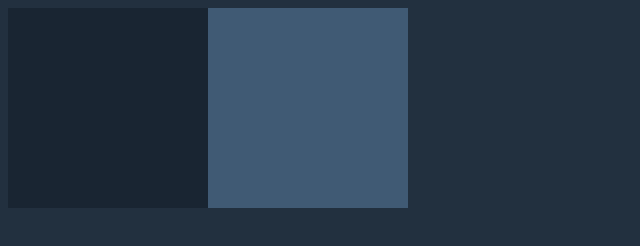
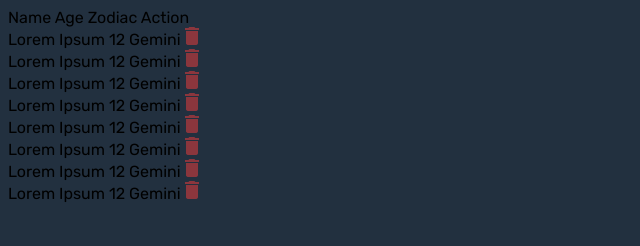
Before and after one commit to annavu/component-task, a website built with webpack: page src/index.html in a window 1280 px wide. Shown: the whole page, without its empty margins (0-640 px from the left). Built offline with nearby package versions, Linux system fonts and the light colour scheme.

Commit message:
add markup

```diff
--- a/src/index.html
+++ b/src/index.html
@@ -7,9 +7,70 @@
   <title>Document</title>
 </head>
 <body>
-  <div class="container">
-    <div class="one"></div>
-    <div class="two"></div>
-  </div>
+  <section class="table">
+      <div class="row table__header">
+        <span class="row__cell row__cell--header">Name</span>
+        <span class="row__cell row__cell--header">Age</span>
+        <span class="row__cell row__cell--header">Zodiac</span>
+        <span class="row__cell row__cell--header">Action</span>
+      </div>
+      <div class="table__content">
+        <div class="row">
+          <span class="row__cell">Lorem Ipsum</span>
+          <span class="row__cell">12</span>
+          <span class="row__cell">Gemini</span>
+          <img src="img/bin.png" class="row__cell img" alt="">
+        </div>
+
+      <div class="row">
+        <span class="row__cell">Lorem Ipsum</span>
+        <span class="row__cell">12</span>
+        <span class="row__cell">Gemini</span>
+        <img src="img/bin.png" class="row__cell img" alt="">
+      </div>
+
+      <div class="row">
+        <span class="row__cell">Lorem Ipsum</span>
+        <span class="row__cell">12</span>
+        <span class="row__cell">Gemini</span>
+        <img src="img/bin.png" class="row__cell img" alt="">
+      </div>
+
+      <div class="row">
+        <span class="row__cell">Lorem Ipsum</span>
+        <span class="row__cell">12</span>
+        <span class="row__cell">Gemini</span>
+        <img src="img/bin.png" class="row__cell img" alt="">
+      </div>
+
+      <div class="row">
+        <span class="row__cell">Lorem Ipsum</span>
+        <span class="row__cell">12</span>
+        <span class="row__cell">Gemini</span>
+        <img src="img/bin.png" class="row__cell img" alt="">
+      </div>
+
+      <div class="row">
+        <span class="row__cell">Lorem Ipsum</span>
+        <span class="row__cell">12</span>
+        <span class="row__cell">Gemini</span>
+        <img src="img/bin.png" class="row__cell img" alt="">
+      </div>
+
+      <div class="row">
+        <span class="row__cell">Lorem Ipsum</span>
+        <span class="row__cell">12</span>
+        <span class="row__cell">Gemini</span>
+        <img src="img/bin.png" class="row__cell img" alt="">
+      </div>
+
+      <div class="row">
+        <span class="row__cell">Lorem Ipsum</span>
+        <span class="row__cell">12</span>
+        <span class="row__cell">Gemini</span>
+        <img src="img/bin.png" class="row__cell img" alt="">
+      </div>
+      </div>
+  </section>
 </body>
 </html>
```
